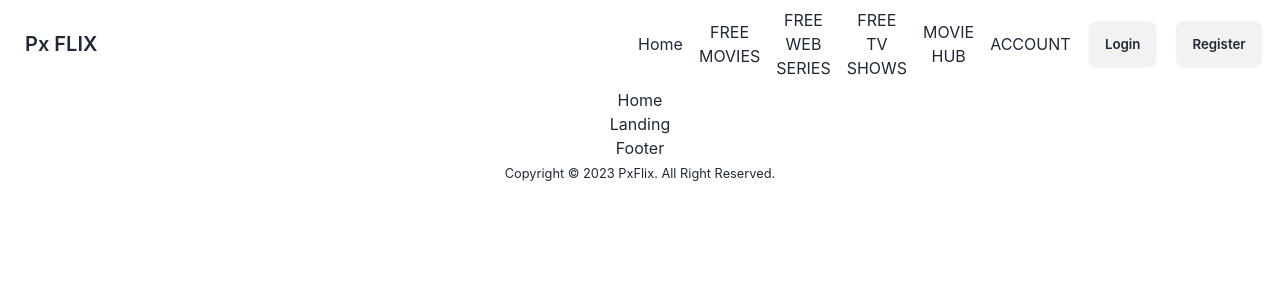
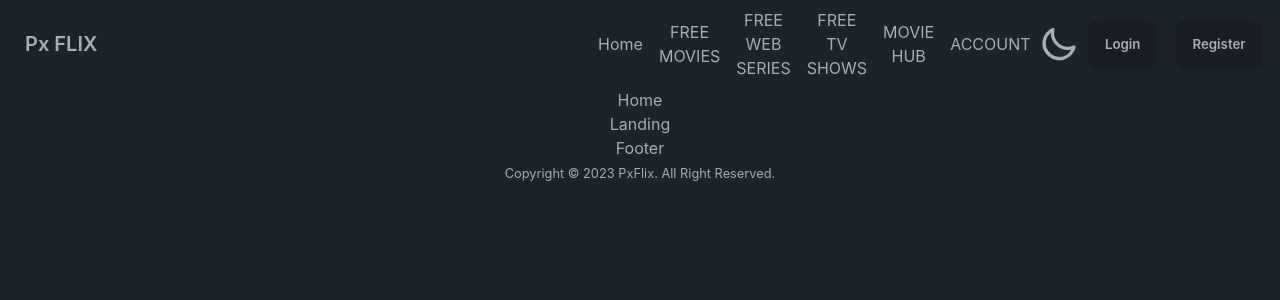
Before and after one commit to MUHAMMADSabbirHossain/pxflix-client, a React (Create React App) app: page / in a window 1280 px wide. Shown: the top 300 px of the page. Built offline with nearby package versions, Linux system fonts and the light colour scheme.

Commit message:
theme: added dark and light; logo doesn't fixed yet.

```diff
--- a/src/App.js
+++ b/src/App.js
@@ -12,10 +12,14 @@
 import MovieHub from './Pages/MovieHub/MovieHub';
 import Account from './Pages/Account/Account';
 import FreeMovies from './Pages/FreeMovies/FreeMovies';
+import { useState } from 'react';
 
 function App() {
+  const [dark, setDark] = useState(true);
+  // console.log(dark);
+
   return (
-    <div className="App">
+    <div className="App" data-theme={dark ? "dark" : "light"}>
       {/* <header className="App-header">
         <img src={logo} className="App-logo" alt="logo" />
         <p>
@@ -31,7 +35,7 @@
         </a>
       </header> */}
 
-      <Navbar></Navbar>
+      < Navbar dark={dark} setDark={setDark} ></Navbar >
 
       <Routes>
         <Route path='/' element={<Home></Home>
@@ -48,7 +52,7 @@
 
       <Footer></Footer>
 
-    </div>
+    </div >
   );
 }
 
--- a/src/Components/Navbar/Navbar.js
+++ b/src/Components/Navbar/Navbar.js
@@ -1,7 +1,9 @@
 import React from 'react';
 import { NavLink } from 'react-router-dom';
 
-const Navbar = () => {
+const Navbar = ({ dark, setDark }) => {
+    // console.log(dark);
+
     return (
         <div className="navbar bg-base-100">
             <div className="navbar-start">
@@ -16,6 +18,23 @@
                         <li><NavLink to="/free-tv-shows">FREE TV SHOWS</NavLink></li>
                         <li><NavLink to="/movie-hub">MOVIE HUB</NavLink></li>
                         <li><NavLink to="/account">ACCOUNT</NavLink></li>
+
+                        <li>
+                            <label className="swap swap-rotate">
+
+                                {/* this hidden checkbox controls the state */}
+                                <input type="checkbox"
+                                    onClick={() => setDark(!dark)} />
+
+                                {/* sun icon */}
+                                <svg className="swap-on fill-current w-10 h-10" xmlns="http://www.w3.org/2000/svg" viewBox="0 0 24 24"><path d="M5.64,17l-.71.71a1,1,0,0,0,0,1.41,1,1,0,0,0,1.41,0l.71-.71A1,1,0,0,0,5.64,17ZM5,12a1,1,0,0,0-1-1H3a1,1,0,0,0,0,2H4A1,1,0,0,0,5,12Zm7-7a1,1,0,0,0,1-1V3a1,1,0,0,0-2,0V4A1,1,0,0,0,12,5ZM5.64,7.05a1,1,0,0,0,.7.29,1,1,0,0,0,.71-.29,1,1,0,0,0,0-1.41l-.71-.71A1,1,0,0,0,4.93,6.34Zm12,.29a1,1,0,0,0,.7-.29l.71-.71a1,1,0,1,0-1.41-1.41L17,5.64a1,1,0,0,0,0,1.41A1,1,0,0,0,17.66,7.34ZM21,11H20a1,1,0,0,0,0,2h1a1,1,0,0,0,0-2Zm-9,8a1,1,0,0,0-1,1v1a1,1,0,0,0,2,0V20A1,1,0,0,0,12,19ZM18.36,17A1,1,0,0,0,17,18.36l.71.71a1,1,0,0,0,1.41,0,1,1,0,0,0,0-1.41ZM12,6.5A5.5,5.5,0,1,0,17.5,12,5.51,5.51,0,0,0,12,6.5Zm0,9A3.5,3.5,0,1,1,15.5,12,3.5,3.5,0,0,1,12,15.5Z" /></svg>
+
+                                {/* moon icon */}
+                                <svg className="swap-off fill-current w-10 h-10" xmlns="http://www.w3.org/2000/svg" viewBox="0 0 24 24"><path d="M21.64,13a1,1,0,0,0-1.05-.14,8.05,8.05,0,0,1-3.37.73A8.15,8.15,0,0,1,9.08,5.49a8.59,8.59,0,0,1,.25-2A1,1,0,0,0,8,2.36,10.14,10.14,0,1,0,22,14.05,1,1,0,0,0,21.64,13Zm-9.5,6.69A8.14,8.14,0,0,1,7.08,5.22v.27A10.15,10.15,0,0,0,17.22,15.63a9.79,9.79,0,0,0,2.1-.22A8.11,8.11,0,0,1,12.14,19.73Z" /></svg>
+
+                            </label>
+                        </li>
+
                         <li><NavLink to="/login">Login</NavLink></li>
                         <li><NavLink to="/register">Register</NavLink></li>
                         {/* <li><a>Item 1</a></li>
@@ -53,6 +72,23 @@
                 <NavLink className="mx-2" to="/free-tv-shows">FREE TV SHOWS</NavLink>
                 <NavLink className="mx-2" to="/movie-hub">MOVIE HUB</NavLink>
                 <NavLink className="mx-2" to="/account">ACCOUNT</NavLink>
+
+                <>
+                    <label className="swap swap-rotate">
+
+                        {/* this hidden checkbox controls the state */}
+                        <input type="checkbox"
+                            onClick={() => setDark(!dark)} />
+
+                        {/* sun icon */}
+                        <svg className="swap-on fill-current w-10 h-10" xmlns="http://www.w3.org/2000/svg" viewBox="0 0 24 24"><path d="M5.64,17l-.71.71a1,1,0,0,0,0,1.41,1,1,0,0,0,1.41,0l.71-.71A1,1,0,0,0,5.64,17ZM5,12a1,1,0,0,0-1-1H3a1,1,0,0,0,0,2H4A1,1,0,0,0,5,12Zm7-7a1,1,0,0,0,1-1V3a1,1,0,0,0-2,0V4A1,1,0,0,0,12,5ZM5.64,7.05a1,1,0,0,0,.7.29,1,1,0,0,0,.71-.29,1,1,0,0,0,0-1.41l-.71-.71A1,1,0,0,0,4.93,6.34Zm12,.29a1,1,0,0,0,.7-.29l.71-.71a1,1,0,1,0-1.41-1.41L17,5.64a1,1,0,0,0,0,1.41A1,1,0,0,0,17.66,7.34ZM21,11H20a1,1,0,0,0,0,2h1a1,1,0,0,0,0-2Zm-9,8a1,1,0,0,0-1,1v1a1,1,0,0,0,2,0V20A1,1,0,0,0,12,19ZM18.36,17A1,1,0,0,0,17,18.36l.71.71a1,1,0,0,0,1.41,0,1,1,0,0,0,0-1.41ZM12,6.5A5.5,5.5,0,1,0,17.5,12,5.51,5.51,0,0,0,12,6.5Zm0,9A3.5,3.5,0,1,1,15.5,12,3.5,3.5,0,0,1,12,15.5Z" /></svg>
+
+                        {/* moon icon */}
+                        <svg className="swap-off fill-current w-10 h-10" xmlns="http://www.w3.org/2000/svg" viewBox="0 0 24 24"><path d="M21.64,13a1,1,0,0,0-1.05-.14,8.05,8.05,0,0,1-3.37.73A8.15,8.15,0,0,1,9.08,5.49a8.59,8.59,0,0,1,.25-2A1,1,0,0,0,8,2.36,10.14,10.14,0,1,0,22,14.05,1,1,0,0,0,21.64,13Zm-9.5,6.69A8.14,8.14,0,0,1,7.08,5.22v.27A10.15,10.15,0,0,0,17.22,15.63a9.79,9.79,0,0,0,2.1-.22A8.11,8.11,0,0,1,12.14,19.73Z" /></svg>
+
+                    </label>
+                </>
+
                 <NavLink className="btn mx-2" to="/login">Login</NavLink>
                 <NavLink className="btn mx-2" to="/register">Register</NavLink>
             </div>
--- a/tailwind.config.js
+++ b/tailwind.config.js
@@ -1,8 +1,13 @@
 /** @type {import('tailwindcss').Config} */
 module.exports = {
   content: ["./src/**/*.{html,js}"],
-  theme: {
+  /* theme: {
     extend: {},
+  }, */
+
+  daisyui: {
+    themes: ["dark", "light",],
   },
+
   plugins: [require("daisyui")],
 }
```
